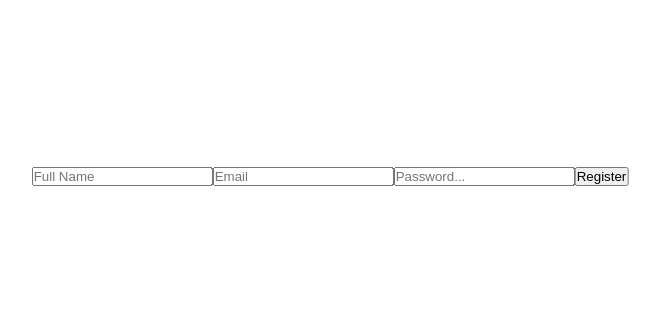
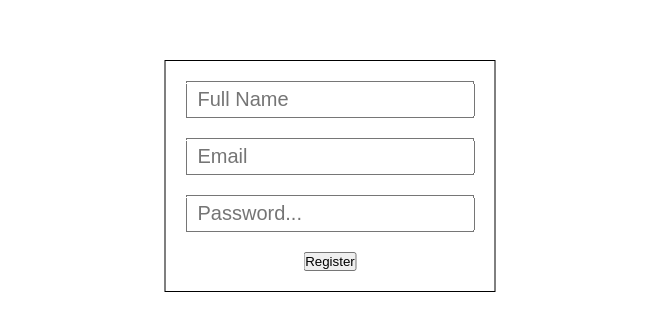
Before and after one commit to arkalal/slaysheet.com, a Next.js app: page /register in a window 1280 px wide. Shown: the part 224-554 px from the top of the page, without its empty margins (310-970 px from the left). Built offline with nearby package versions, Linux system fonts and the light colour scheme.

Commit message:
designing auth form UI

```diff
--- a/components/Reusable/RegisterForm/RegisterForm.module.scss
+++ b/components/Reusable/RegisterForm/RegisterForm.module.scss
@@ -3,4 +3,19 @@
   top: 50%;
   left: 50%;
   transform: translate(-50%, -50%);
+  border: 1px solid black;
+  padding: 20px;
+
+  form {
+    display: flex;
+    justify-content: center;
+    align-items: center;
+    flex-direction: column;
+    gap: 20px;
+
+    input {
+      font-size: 20px;
+      padding: 5px 10px;
+    }
+  }
 }
--- a/middleware.js
+++ b/middleware.js
@@ -1,3 +1,3 @@
 export { default } from "next-auth/middleware";
 
-export const config = { matcher: ["/user"] };
+export const config = { matcher: ["/studio"] };
--- a/src/app/studio/page.js
+++ b/src/app/studio/page.js
@@ -1,5 +1,5 @@
 import React from "react";
-import checkSubscription from "../../../utils/checkSubscription";
+// import checkSubscription from "../../../utils/checkSubscription";
 // import Services from "../../../components/Screens/StudioScreen/Services/Services";
 
 const Studio = async () => {
```
